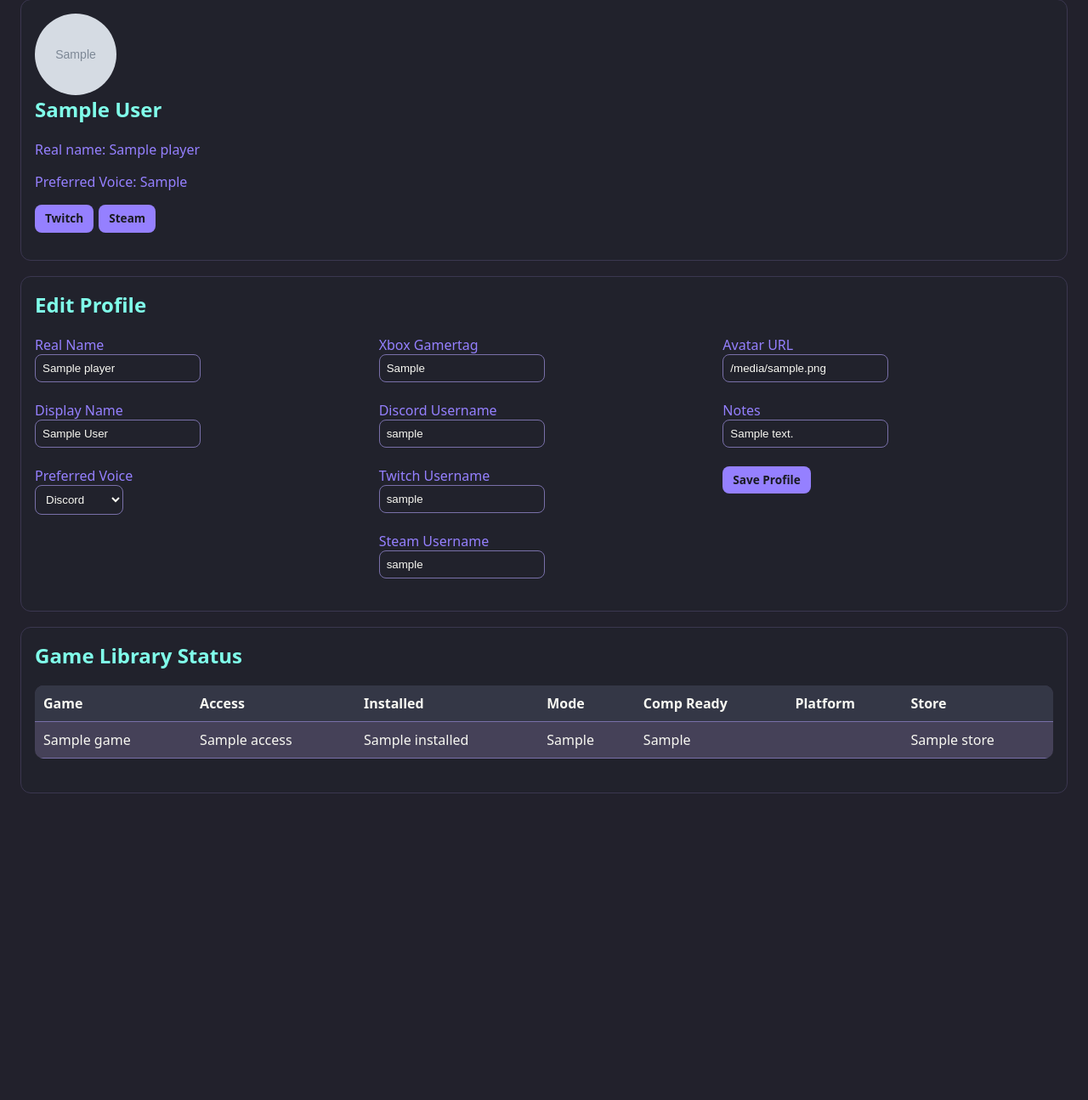
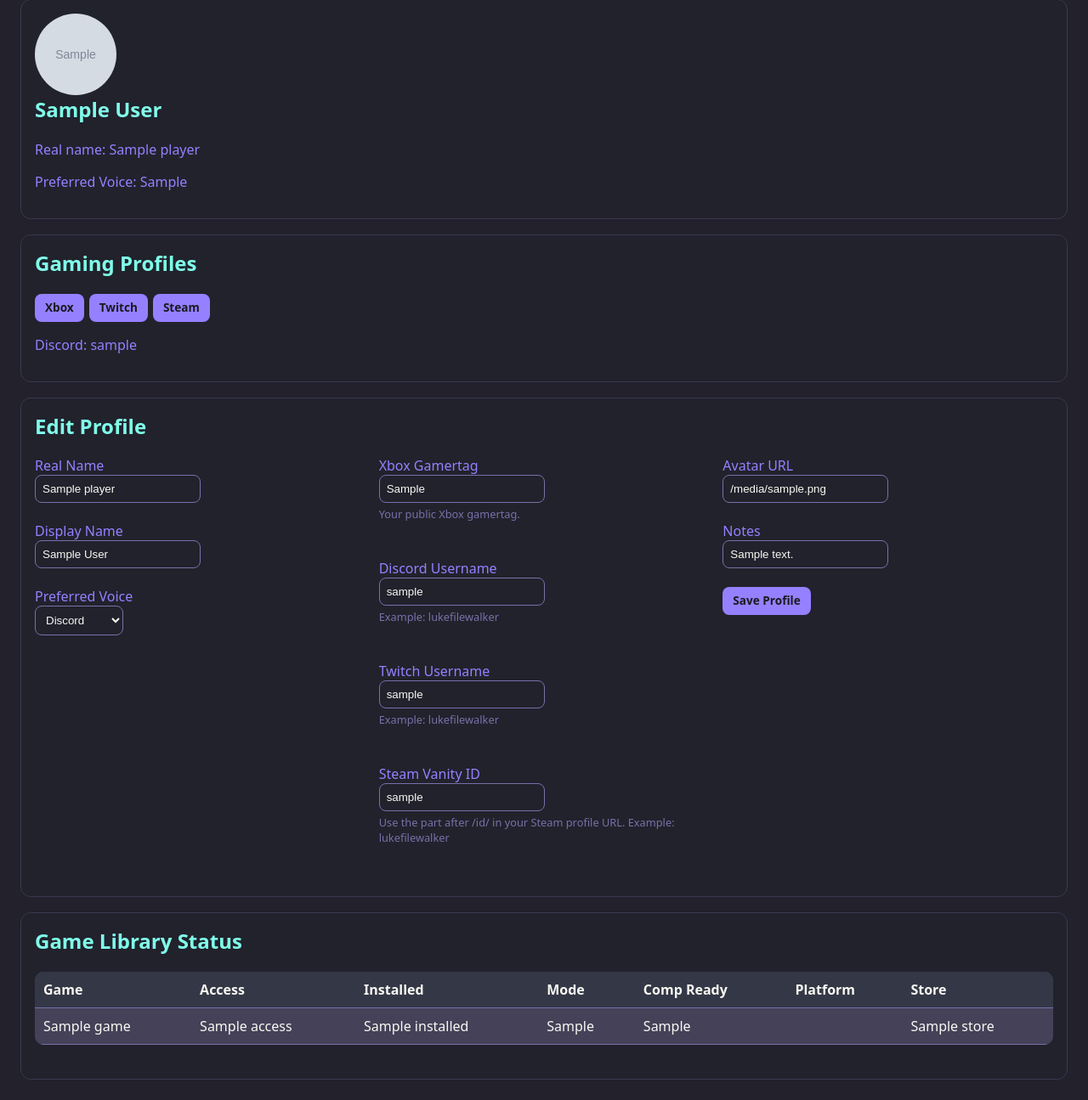
Before and after one commit to Lukefilewalker/SquadSync, a FastAPI app: template app/templates/player_detail.html in a window 1280 px wide. Shown: the part 235-1530 px from the top of the page at 85% size. Before the commit the page ends 1169 px from the top, so only its background shows below. Run offline with FastAPI, Linux system fonts and the light colour scheme; the template is opened without the code that fills it: most values are stand-ins (such as "Sample title", 1, 10 or a date in 2020); grey boxes marked "Sample" are stand-in pictures.

Commit message:
Enhance player profiles with avatars and gaming links

```diff
--- a/app/static/styles.css
+++ b/app/static/styles.css
@@ -287,6 +287,13 @@ form.inline {
     justify-content: center;
 }
 
+.help-text {
+    display: block;
+    margin-top: 4px;
+    font-size: 0.8rem;
+    color: var(--comment);
+}
+
 @media (max-width: 768px) {
     body {
         margin: 12px;
--- a/app/templates/base.html
+++ b/app/templates/base.html
@@ -3,7 +3,7 @@
 <head>
     <title>SquadSync</title>
     <meta name="viewport" content="width=device-width, initial-scale=1">
-    <link rel="stylesheet" href="/static/styles.css?v=11">
+    <link rel="stylesheet" href="/static/styles.css?v=12">
 </head>
 <body>
 
--- a/app/templates/player_detail.html
+++ b/app/templates/player_detail.html
@@ -6,7 +6,6 @@
 </p>
 
 <div class="card">
-
     {% if player.avatar_url and player.avatar_url != "None" %}
         <img src="{{ player.avatar_url }}"
              alt="{{ player.display_name or player.name }} avatar"
@@ -20,16 +19,25 @@
     <h2>{{ player.display_name or player.name }}</h2>
 
     {% if player.display_name %}
-        <p class="small">
-            Real name: {{ player.name }}
-        </p>
+        <p class="small">Real name: {{ player.name }}</p>
     {% endif %}
 
     <p class="small">
         Preferred Voice: {{ player.preferred_voice }}
     </p>
+</div>
+
+<div class="card">
+    <h2>Gaming Profiles</h2>
 
     <div class="action-row">
+        {% if player.xbox_gamertag %}
+            <a class="button-link"
+               target="_blank"
+               href="https://www.xbox.com/play/user/{{ player.xbox_gamertag }}">
+                Xbox
+            </a>
+        {% endif %}
 
         {% if player.twitch_username %}
             <a class="button-link"
@@ -46,9 +54,15 @@
                 Steam
             </a>
         {% endif %}
-
     </div>
 
+    {% if player.discord_username %}
+        <p class="small">Discord: {{ player.discord_username }}</p>
+    {% endif %}
+
+    {% if not player.xbox_gamertag and not player.twitch_username and not player.steam_username and not player.discord_username %}
+        <p class="small">No gaming profiles added yet.</p>
+    {% endif %}
 </div>
 
 <div class="card">
@@ -83,26 +97,33 @@
             <div>
                 <label class="small">Xbox Gamertag</label><br>
                 <input name="xbox_gamertag"
-                       value="{{ player.xbox_gamertag }}"><br><br>
+                       value="{{ player.xbox_gamertag }}">
+                <small class="help-text">Your public Xbox gamertag.</small><br><br>
 
                 <label class="small">Discord Username</label><br>
                 <input name="discord_username"
-                       value="{{ player.discord_username }}"><br><br>
+                       value="{{ player.discord_username }}">
+                <small class="help-text">Example: lukefilewalker</small><br><br>
 
                 <label class="small">Twitch Username</label><br>
                 <input name="twitch_username"
-                       value="{{ player.twitch_username }}"><br><br>
+                       value="{{ player.twitch_username }}">
+                <small class="help-text">Example: lukefilewalker</small><br><br>
 
-                <label class="small">Steam Username</label><br>
+                <label class="small">Steam Vanity ID</label><br>
                 <input name="steam_username"
-                       value="{{ player.steam_username }}"><br><br>
+                       value="{{ player.steam_username }}">
+                <small class="help-text">
+                    Use the part after /id/ in your Steam profile URL.
+                    Example: lukefilewalker
+                </small><br><br>
             </div>
 
             <div>
                 <label class="small">Avatar URL</label><br>
                 <input name="avatar_url"
                        value="{{ player.avatar_url }}"
-                       placeholder="https://..."><br><br>
+                       placeholder="/static/avatars/example.png"><br><br>
 
                 <label class="small">Notes</label><br>
                 <input name="notes"
```
Also changed, not shown: AUTHORS.md (+0 -1 lines). Lines whose indentation alone changed are shown as unchanged.
